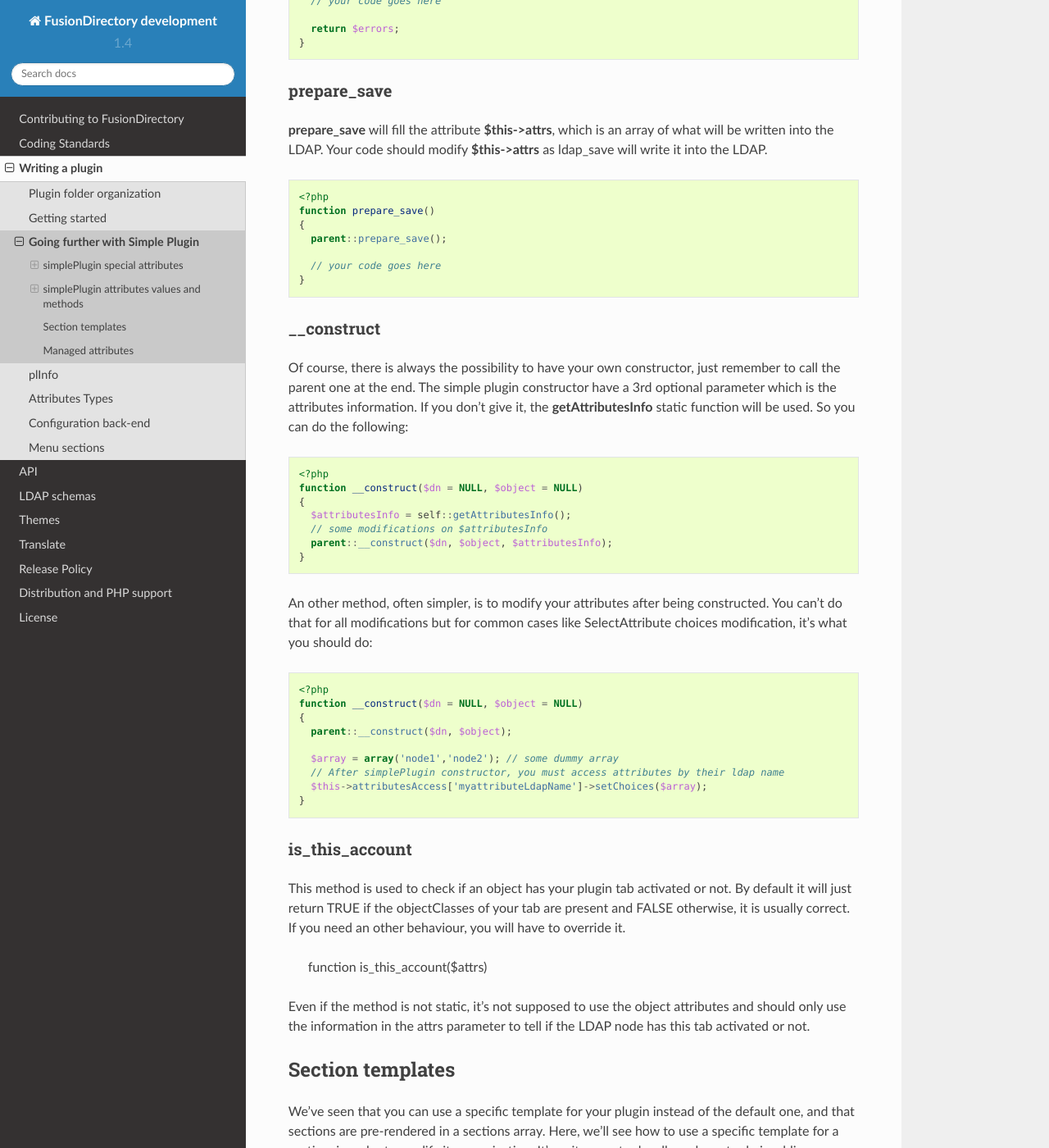
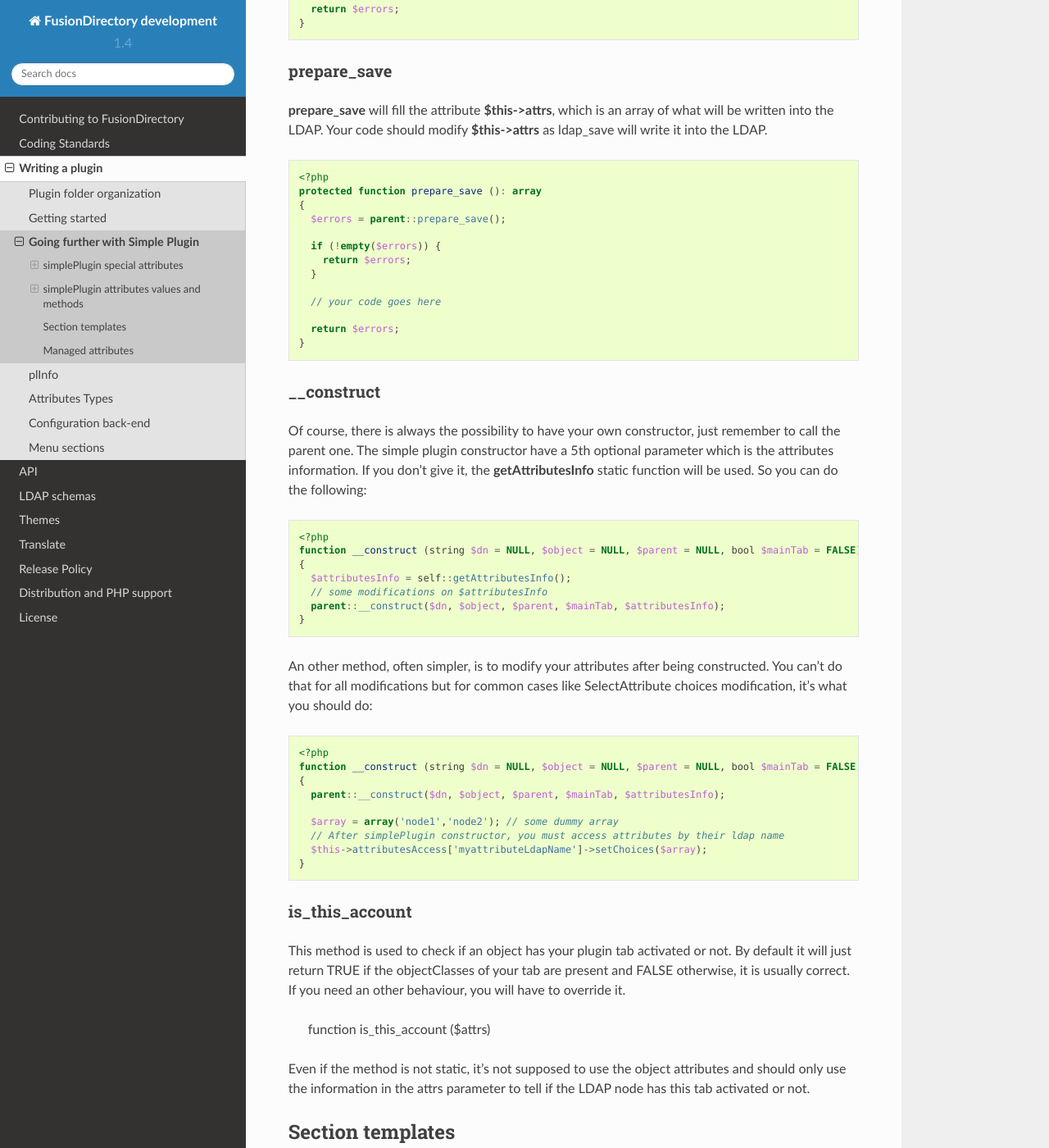
Before and after one commit to fusiondirectory/fusiondirectory-dev-manual, a Sphinx documentation site: the page built from source/pluginsystem/further.rst, in a window 1280 px wide and 1400 px high, scrolled down 2547 px. Shown: the whole window at 82% size. Built offline with Sphinx 7.4.7 and the Read the Docs theme 2.0.0, drawn with Linux system fonts in a browser that asks for light colours; some of the changed text lies outside the part shown.

Commit message:
:sparkles: feat(dev-manual) Adapt documentation to last simplePlugin changes
issue #26

```diff
--- a/source/pluginsystem/further.rst
+++ b/source/pluginsystem/further.rst
@@ -10,7 +10,6 @@
 There are some attributes that you can set in your class or in your constructor that will allow you to do more things:
 
 * Set **displayHeader** to TRUE if you need this tab to be deactivable.
-* Set **mainTab** to TRUE if this plugin is the main tab.
 * Set **preInitAttributes** to an array of attributes names to be sure they'll be initialized before the others (it's used by workstationGeneric for the network attribute)
 
 custom template
@@ -64,7 +63,7 @@
 .. code-block:: php
 
   <?php
-  function execute()
+  function execute ()
   {
     $smarty = get_smarty();
     parent::execute();
@@ -89,7 +88,7 @@
 .. code-block:: php
 
   <?php
-  function save_object()
+  function save_object ()
   {
     parent::save_object();
     if (isset($_POST[get_class($this)."_posted"])) {
@@ -106,7 +105,7 @@
 .. code-block:: php
 
   <?php
-  function ldap_save()
+  protected function ldap_save (): array
   {
     $errors = parent::ldap_save();
 
@@ -128,28 +127,34 @@
 .. code-block:: php
 
   <?php
-  function prepare_save()
+  protected function prepare_save (): array
   {
-    parent::prepare_save();
+    $errors = parent::prepare_save();
+
+    if (!empty($errors)) {
+      return $errors;
+    }
 
     // your code goes here
+
+    return $errors;
   }
 
 __construct
 ^^^^^^^^^^^
 
-Of course, there is always the possibility to have your own constructor, just remember to call the parent one at the end.
-The simple plugin constructor have a 3rd optional parameter which is the attributes information. If you don't give it, the **getAttributesInfo** static function will be used.
+Of course, there is always the possibility to have your own constructor, just remember to call the parent one.
+The simple plugin constructor have a 5th optional parameter which is the attributes information. If you don't give it, the **getAttributesInfo** static function will be used.
 So you can do the following:
 
 .. code-block:: php
 
   <?php
-  function __construct($dn = NULL, $object = NULL)
+  function __construct (string $dn = NULL, $object = NULL, $parent = NULL, bool $mainTab = FALSE)
   {
     $attributesInfo = self::getAttributesInfo();
     // some modifications on $attributesInfo
-    parent::__construct($dn, $object, $attributesInfo);
+    parent::__construct($dn, $object, $parent, $mainTab, $attributesInfo);
   }
 
 An other method, often simpler, is to modify your attributes after being constructed. You can't do that for all modifications but for common cases like SelectAttribute choices modification, it's what you should do:
@@ -157,9 +162,9 @@
 .. code-block:: php
 
   <?php
-  function __construct($dn = NULL, $object = NULL)
+  function __construct (string $dn = NULL, $object = NULL, $parent = NULL, bool $mainTab = FALSE, array $attributesInfo = NULL)
   {
-    parent::__construct($dn, $object);
+    parent::__construct($dn, $object, $parent, $mainTab, $attributesInfo);
 
     $array = array('node1','node2'); // some dummy array
     // After simplePlugin constructor, you must access attributes by their ldap name
@@ -172,7 +177,7 @@
 This method is used to check if an object has your plugin tab activated or not.
 By default it will just return TRUE if the objectClasses of your tab are present and FALSE otherwise, it is usually correct. If you need an other behaviour, you will have to override it.
 
-  function is_this_account($attrs)
+  function is_this_account ($attrs)
 
 Even if the method is not static, it’s not supposed to use the object attributes and should only use the information in the attrs parameter to tell if the LDAP node has this tab activated or not.
 
@@ -222,7 +227,7 @@
 
 .. code-block:: php
 
-    $this->attributesAccess['boolean']->setManagedAttributes (
+    $this->attributesAccess['boolean']->setManagedAttributes(
       array(
         'disable' => array (
           FALSE => array (
@@ -240,7 +245,7 @@
 
 .. code-block:: php
 
-    $this->attributesAccess['select']->setManagedAttributes (
+    $this->attributesAccess['select']->setManagedAttributes(
       array(
         'multiplevalues' => array ('darkcolors' => array('blue','black')),
         'erase' => array (
--- a/source/pluginsystem/start.rst
+++ b/source/pluginsystem/start.rst
@@ -53,6 +50,7 @@
         'plDescription'     => _('Edit some useless personal information'),
         'plSelfModify'      => TRUE, // Does this plugin have an owner that might be able to edit its entry
         'plObjectType'      => array('user'),
+        'plObjectClass'     => array('demoPlugin'),
 
         // simplePlugin can generate the ACL list for us
         'plProvidedAcls'    => parent::generatePlProvidedAcls(self::getAttributesInfo())
```
Also changed, not shown: other parts of source/pluginsystem/start.rst (+0 -3 lines), source/pluginsystem/plinfo.rst (+8 -5 lines).
